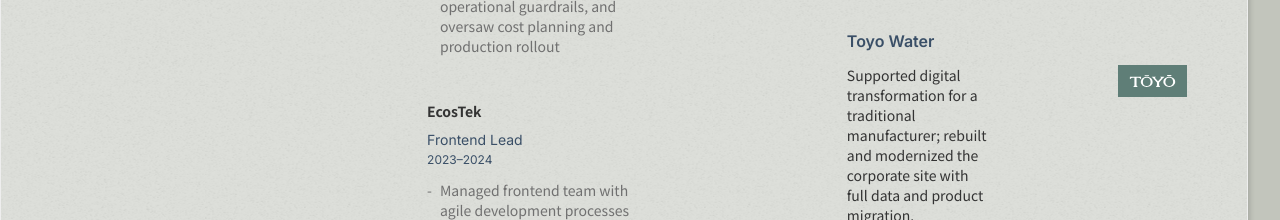
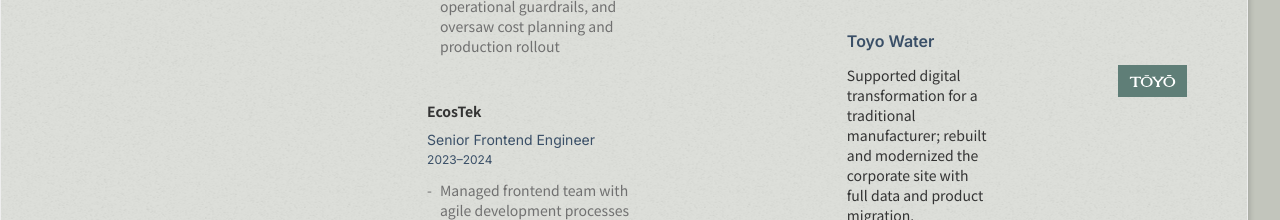
Before and after one commit to Chuliying/chuliying, a Next.js app: page / in a window 1280 px wide. Shown: the part 1220-1440 px from the top of the page. Built offline with nearby package versions, Linux system fonts and the light colour scheme.

Commit message:
content: update EcosTek title to Senior Frontend Engineer

```diff
--- a/src/data/about.ts
+++ b/src/data/about.ts
@@ -25,7 +25,7 @@ export const experience: ExperienceEntry[] = [
   },
   {
     company: 'EcosTek',
-    title: 'Frontend Lead',
+    title: 'Senior Frontend Engineer',
     period: '2023–2024',
     bullets: [
       'Managed frontend team with agile development processes',
```
